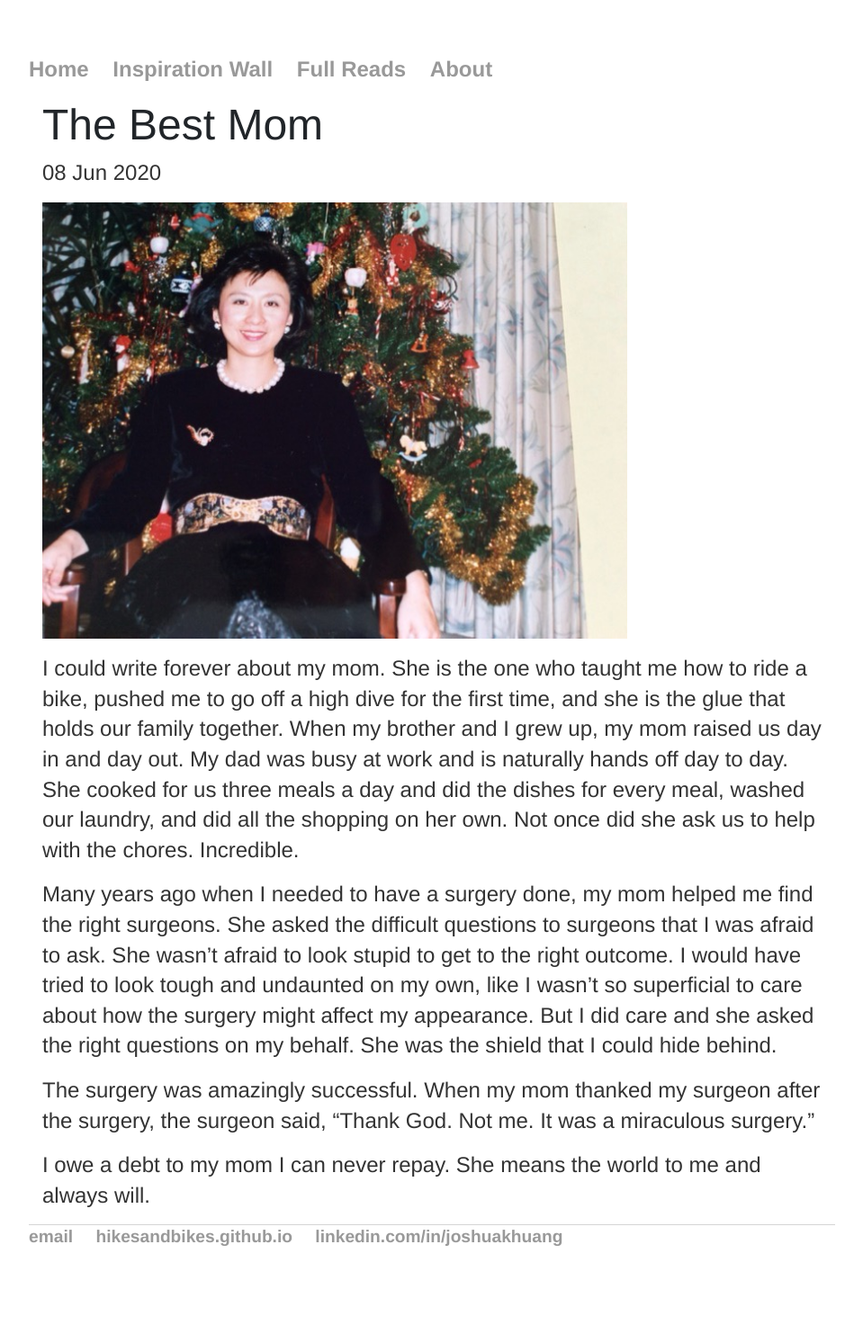
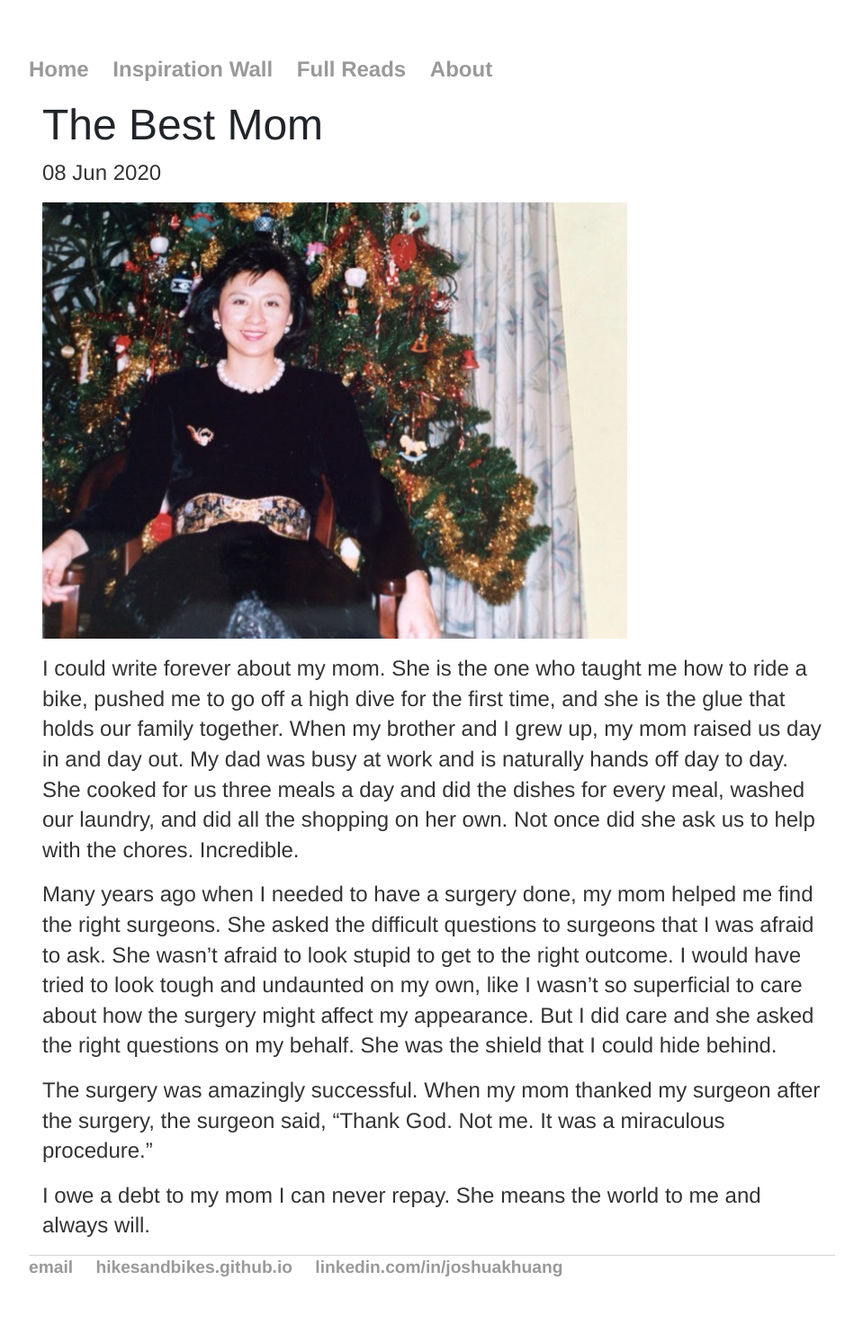
Before and after one commit to hikesandbikes/hikesandbikes.github.io, a Jekyll site: the page built from _posts/2020-06-08-mom.md, in a window 1280 px wide. Shown: the whole page at 90% size, without its empty margins (160-1119 px from the left). Built offline with Jekyll 4.4.1, drawn with Linux system fonts in a browser that asks for light colours; before the commit the page ends 1449 px from its top, so only the background shows below that.

```diff
--- a/_posts/2020-06-08-mom.md
+++ b/_posts/2020-06-08-mom.md
@@ -26,7 +26,7 @@
 <p>
 </p>
 The surgery was amazingly successful.  When my mom thanked my surgeon after the surgery, the surgeon said, "Thank God. Not me.  It was a
-miraculous surgery."
+miraculous procedure."
 
 <p>
 I owe a debt to my mom I can never repay.  She means the world to me and always will.
--- a/index.html
+++ b/index.html
@@ -86,7 +86,7 @@
 
 <h1>Zoom and Skype</h1>
 
-<p><img src="static/img/zoom.png" width="450"></p>
+<p><img src="static/img/zoom.png" width="350"></p>
 
 		<p><b>26 July 2020</b>:  At one time, Skype was dominant.   Microsoft acquired Skype for <b>$8.5
 			billion</b> in 2011.
```
